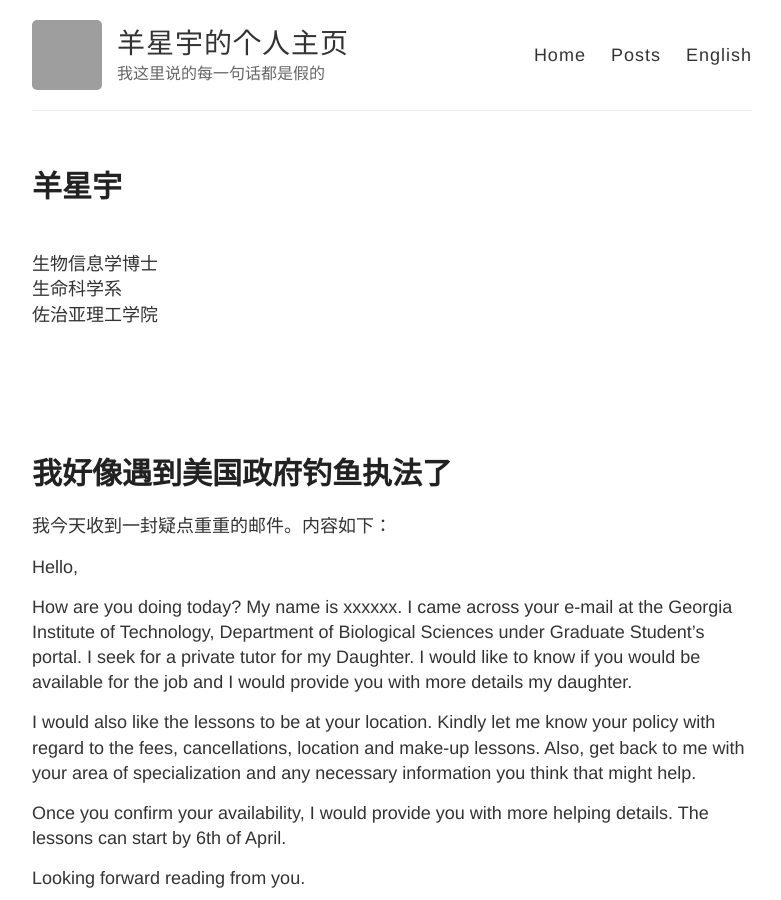
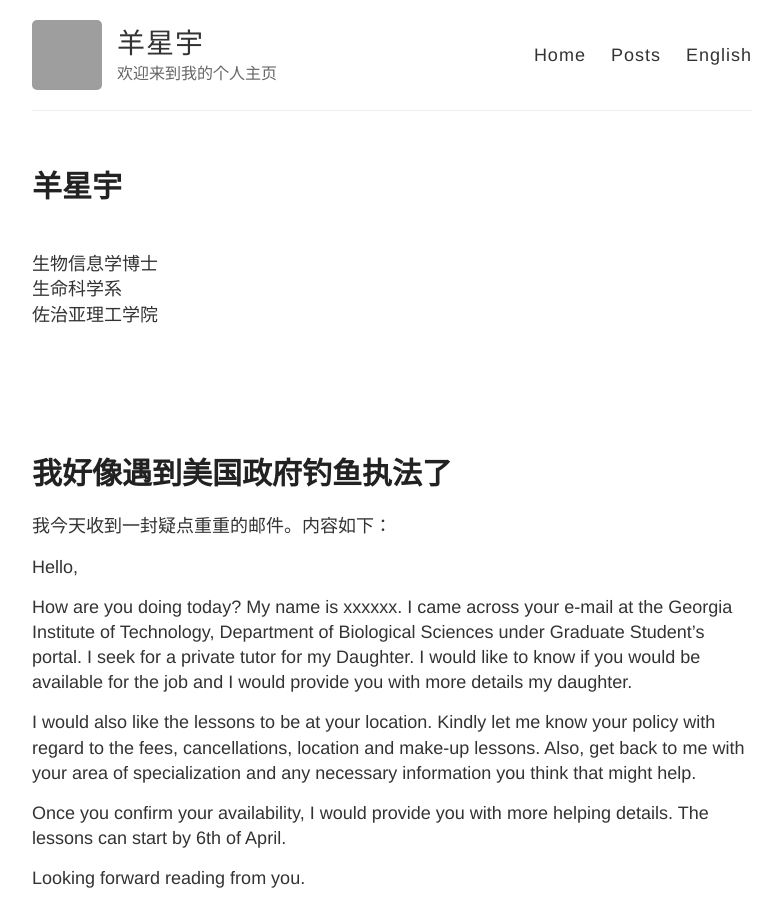
Before and after one commit to xysheep/bioyangcn, a Jekyll site: the page built from index.html, in a window 1280 px wide and 900 px high. Shown: the whole window, without its empty margins (248-1029 px from the left). Built offline with Jekyll 4.4.1, drawn with Linux system fonts in a browser that asks for light colours; comment, search, counter and statistics services are not loaded; grey boxes are pictures that could not be loaded.

Commit message:
update title

```diff
--- a/_config.yml
+++ b/_config.yml
@@ -3,10 +3,10 @@
 #
 
 # Name of your site (displayed in the header)
-name: 羊星宇的个人主页
+name: 羊星宇
 
 # Short bio or description (displayed in the header)
-description: 我这里说的每一句话都是假的
+description: 欢迎来到我的个人主页
 
 # URL of your avatar or profile pic (you could use your GitHub profile pic)
 avatar: https://avatars3.githubusercontent.com/u/4042657?v=4&s=400&u=d78d94094c65f9c2464e3836e98f400653a082f0
```
